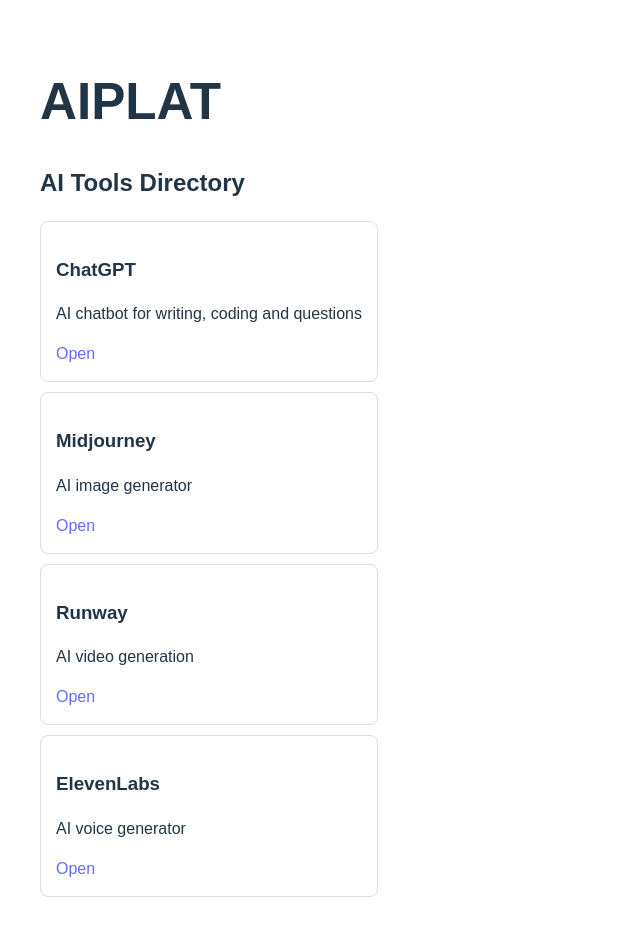
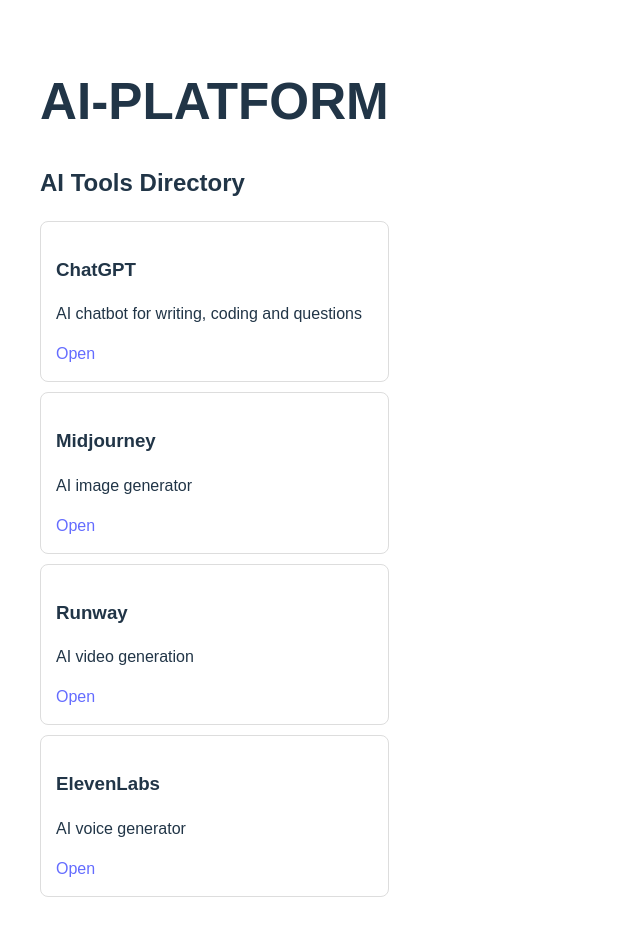
Before and after one commit to asicanavet-gif/vite-react, a React (Vite) app: page / in a window 1280 px wide. Shown: the top 936 px of the page, without its empty margins (0-640 px from the left). Built offline with nearby package versions, Linux system fonts and the light colour scheme.

Commit message:
Update App.tsx

```diff
--- a/src/App.tsx
+++ b/src/App.tsx
@@ -24,7 +24,7 @@
 
   return (
     <div style={{ padding: "40px", fontFamily: "Arial" }}>
-      <h1>AIPLAT</h1>
+      <h1>AI-PLATFORM</h1>
       <h2>AI Tools Directory</h2>
 
       {tools.map((tool, index) => (
```
